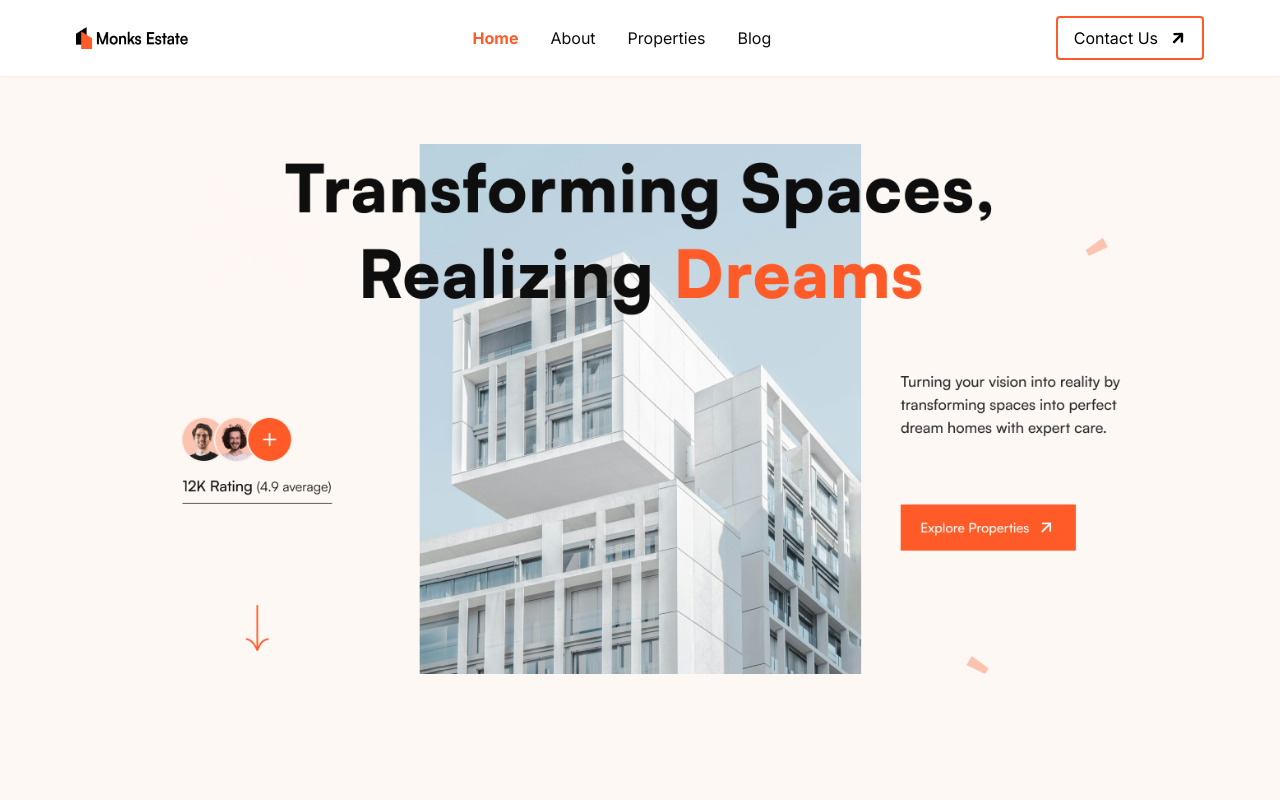
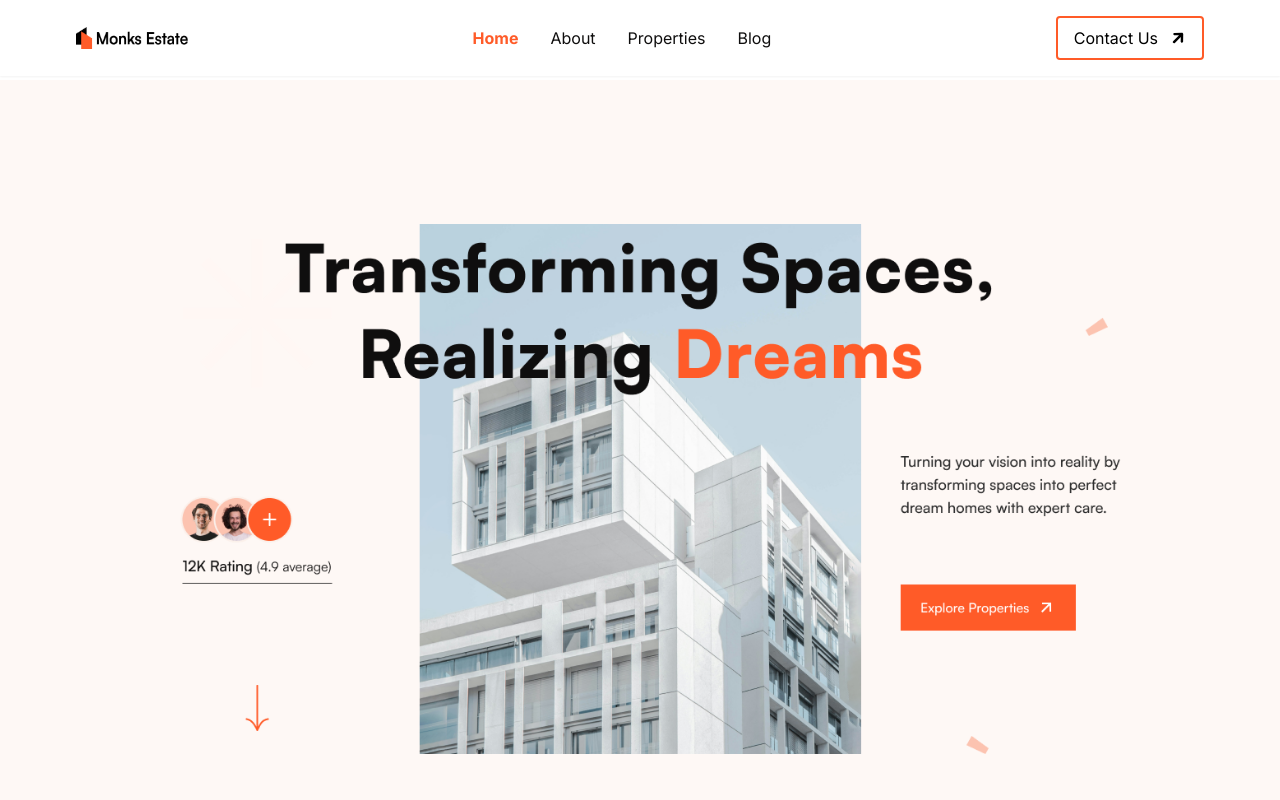
Before and after one commit to Raditdwipratomo/real-estate-landing-page, a React (Vite) app: page / in a window 1280 px wide. Shown: the top 800 px of the page. Built offline with nearby package versions, Linux system fonts and the light colour scheme.

Commit message:
Update App.jsx

```diff
--- a/src/App.jsx
+++ b/src/App.jsx
@@ -7,7 +7,7 @@ function App() {
   return (
     <div className="overflow-hidden h-auto">
       <Header />
-      <main>
+      <main className="pt-20">
         <Home />
       </main>
       <Footer />
```
